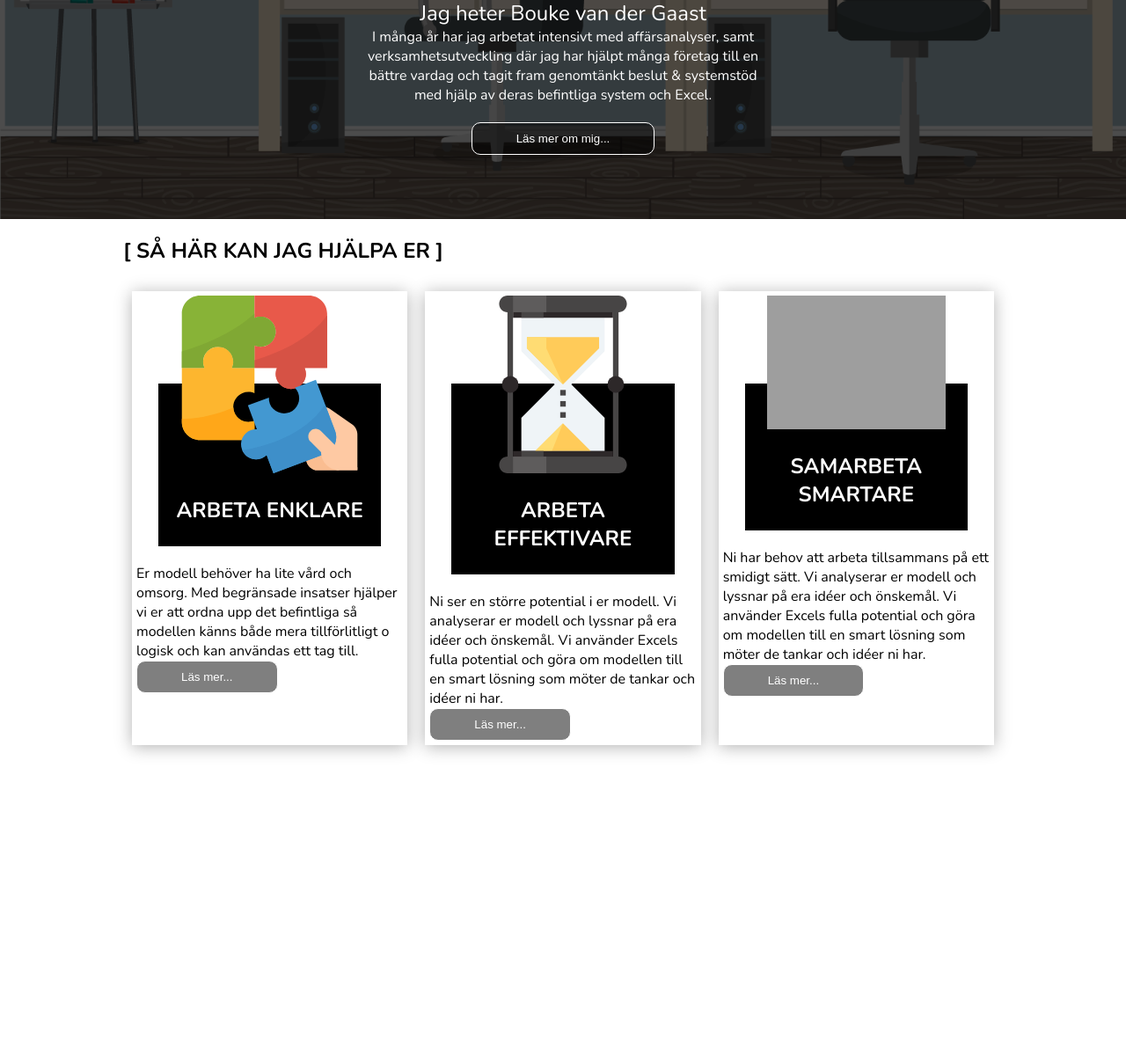
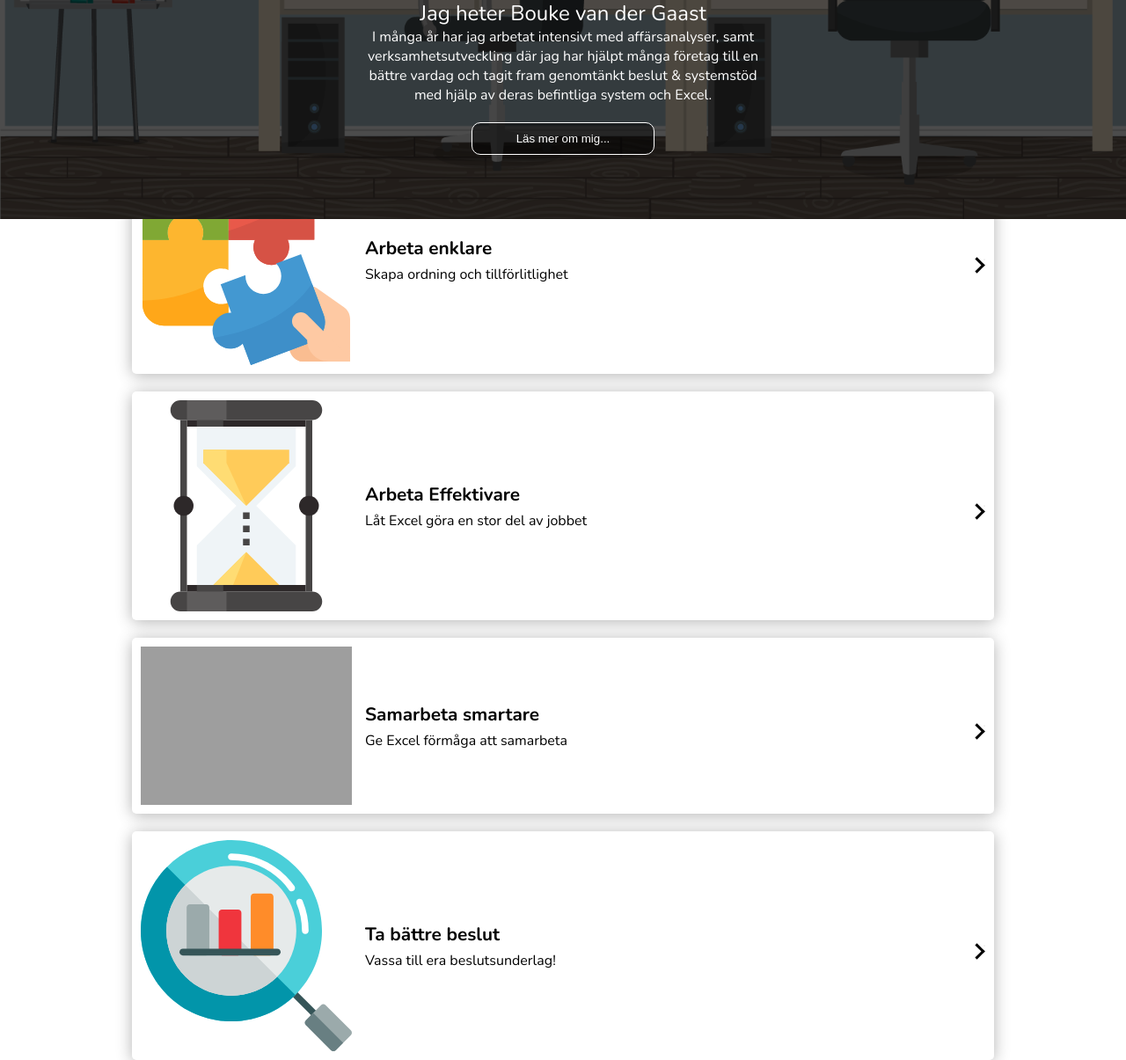
Before and after one commit to Flippen97/excelninja, a PHP site: page / in a window 1280 px wide. Shown: the part 2151-3356 px from the top of the page at 88% size. Before the commit the page ends 3009 px from the top, so only its background shows below. Run offline with PHP 8.4, Linux system fonts and the light colour scheme; some web fonts are replaced; grey boxes are pictures that could not be loaded.

Commit message:
added offer page

```diff
--- a/index.html
+++ b/index.html
@@ -40,7 +40,6 @@
 			</a>
 		</section>
 		<section class="quote" id="section2">
-			<div class="quoteWrapper">
 			<div class="quoteInnerWrapper">
 				<span class="quotation--top">,,</span>
 				<h2>Ta era befintliga Excellösningar till nästa nivå!</h2>
@@ -49,7 +48,6 @@
 				och bättre i snygga och tillförlitliga modeller i världens mest använda affärsverktyg.
 				</p>
 				<span class="quotation--bottom">,,</span>
-				</div>
 			</div>
 		</section>
 		<section class="aboutSection" id="section3">
@@ -66,6 +64,56 @@
 				<button>Läs mer om mig...</button>
 			</div>
 		</section>
+		<section class="offers" id="section4">
+			<h1>SÅ HÄR KAN JAG HJÄLPA ER</h1>
+			<div>
+				<img src="Assets/jigsaw.svg" alt="">
+				<div>
+					<h2>Arbeta enklare</h2>
+					<p>
+						Skapa ordning och tillförlitlighet
+					</p>
+				</div>
+				<button><span>Läs mer...</span></button>
+			</div>
+			<div>
+				<img src="Assets/hourglass.svg" alt="">
+				<div>
+					<h2>Arbeta Effektivare</h2>
+					<p>
+						Låt Excel göra en stor del av jobbet
+					</p>
+				</div>
+				<button><span>Läs mer...</span></button>
+			</div>
+			<div>
+				<img src="Assets/teamwork.svg" alt="">
+				<div>
+					<h2>Samarbeta smartare</h2>
+					<p>
+						Ge Excel förmåga att samarbeta
+					</p>
+				</div>
+				<button><span>Läs mer...</span></button>
+			</div>
+			<div>
+				<img src="Assets/analysis.svg" alt="">
+				<div>
+					<h2>Ta bättre beslut</h2>
+					<p>
+						Vassa till era beslutsunderlag!
+					</p>
+				</div>
+				<button><span>Läs mer...</span></button>
+			</div>
+		</section>
+	</main>
+	<footer>
+
+	</footer>
+	<script src="js/script.min.js"></script>
+</body>
+</html>
 		<!------
 		<section class="section3" id="section3">
 				<p>
@@ -95,57 +143,3 @@
 				</p>
 		</section>
 		--->
-		<section class="section4" id="section4">
-			<div class="grid">
-			<h1>[ SÅ HÄR KAN JAG HJÄLPA ER ]</h1>
-			<article>
-				<div>
-					<img src="Assets/jigsaw.svg" alt="">
-					<h2>ARBETA ENKLARE</h2>
-				</div>
-				<p>
-					Er modell behöver ha lite vård och omsorg.
-
-					Med begränsade insatser hjälper vi er att ordna upp det befintliga så
-					modellen känns både mera tillförlitligt o logisk och kan användas ett tag till.
-				</p>
-				<button>Läs mer...</button>
-			</article>
-			<article>
-				<div>
-					<img src="Assets/hourglass.svg" alt="">
-					<h2>ARBETA EFFEKTIVARE</h2>
-				</div>
-				<p>
-					Ni ser en större potential i er modell.
-
-					Vi analyserar er modell och lyssnar på era idéer och önskemål.
-					Vi använder Excels fulla potential och göra om modellen till en smart
-					lösning som möter de tankar och idéer ni har.
-				</p>
-				<button>Läs mer...</button>
-			</article>
-			<article>
-				<div>
-					<img src="Assets/teamwork.svg" alt="">
-					<h2>SAMARBETA SMARTARE</h2>
-				</div>
-				<p>
-					Ni har behov att arbeta tillsammans på ett smidigt sätt.
-
-					Vi analyserar er modell och lyssnar på era idéer och önskemål.
-					Vi använder Excels fulla potential och göra om modellen till en smart
-					lösning som möter de tankar och idéer ni har.
-				</p>
-				<button>Läs mer...</button>
-			</article>
-		</div>
-		</section>
-	</main>
-	<footer>
-
-	</footer>
-	<script src="js/script.min.js"></script>
-</body>
-
-</html>
--- a/sass/_home-page.scss
+++ b/sass/_home-page.scss
@@ -53,7 +53,7 @@
 @media (min-width: 760px) and (max-height: 850px)  {
     .home img{
         width: 500px;
-    left: calc(50% - 250px);
+        left: calc(50% - 250px);
     }
 }
 @include for-desktop{
--- /dev/null
+++ b/sass/_offers.scss
@@ -0,0 +1,100 @@
+.offers{
+    color: black;
+    height: 100vh;
+    max-width: 1000px;
+    margin: 0 auto;
+    display: flex;
+    flex-direction: column;
+    justify-content: center;
+}
+.offers h1{
+    text-align: center;
+    margin: 0;
+    padding: 20px 0;
+}
+.offers > div{
+    display: flex;
+    box-shadow: 0 2px 18px rgba(0, 0, 0, 0.3);
+    padding: 10px;
+    margin: 10px;
+    align-items: center;
+    border-radius: 5px;
+}
+.offers > div > div{
+    flex: 1;
+    /*display: flex;
+    flex-direction: column;
+    justify-content: center;*/
+    display: block;
+    /* text-align: center; */
+    padding: 0 15px;
+}
+.offers img{
+    width: 25%;
+}
+.offers h2{
+    margin: 0 0 5px 0;
+    font-size: 1.3em;
+}
+.offers button{
+    padding: 0;
+    position: relative;
+}
+.offers button::after{
+    content: "";
+    position: absolute;
+    left: -15px;
+    width: 10px;
+    height: 10px;
+    border-top: 3px solid #000;
+    border-right: 3px solid #000;
+    -webkit-transform: rotate(45deg);
+    transform: rotate(45deg);
+}
+.offers button span{
+    display: none;
+}
+/*
+article div{
+    background-color: black;
+    margin: 0 25px;
+    margin-top: 100px;
+}
+article div img{
+    width: 80%;
+    margin: 0 10%;
+    margin-top: -100px;
+}
+article div h2{
+    color: white;
+    text-align: center;
+    padding-bottom: 25px;
+}
+*/
+@include for-tablet{
+
+}
+@include for-desktop{
+
+}
+@include for-landscape-mobile{
+    .offers{
+        flex-direction: row;
+        flex-wrap: wrap;
+    }
+    .offers h1 {
+        width: 100%;
+    }
+    .offers>div {
+        width: calc(50% - 20px);
+    }
+    .offers h2{
+        font-size: 1em;
+    }
+    .offers p{
+        font-size: 0.8em;
+    }
+}
+@include for-landscape-tablet{
+
+}
--- a/sass/_quote.scss
+++ b/sass/_quote.scss
@@ -1,11 +1,7 @@
 .quote{
     color: black;
+    text-align: center;
     height: 100vh;
-    text-align: center;
-    padding: 30px;
-}
-.quoteWrapper{
-    height: calc(100vh - 60px);
     background-image: url(../Assets/bild_pengar.png), linear-gradient(rgba(255, 255, 255, 0.3), rgba(255, 255, 255, 0.3));
     background-size: contain;
     background-position: center;
@@ -13,6 +9,7 @@
     background-blend-mode: lighten;
     display: grid;
     align-items: center;
+    border: 30px solid #fff;
 }
 .quoteInnerWrapper{
     margin: 0 15px;
@@ -35,7 +32,7 @@
     color: #414141;
 }
 @include for-tablet{
-    .quoteWrapper{
+    .quote{
         background-size: cover;
     }
     .quoteInnerWrapper {
--- a/sass/style.scss
+++ b/sass/style.scss
@@ -4,6 +4,7 @@
 @import 'home-page';
 @import 'quote';
 @import 'about-section';
+@import 'offers';
 @import 'scroll-btn';
 /*
 main {
@@ -16,7 +17,17 @@ main {
 		font-size: $header-size;
 	}
 }*/
-
+@include for-desktop{
+    section{
+        background-attachment: fixed;
+    }
+    .quoteWrapper{
+        background-attachment: fixed;
+    }
+}
+:root {
+    --app-height: 100vh;
+}
 *{
     box-sizing: border-box;
 }
@@ -76,44 +87,3 @@ button{
  }
 
 */
-
-.section4{
-    color: black;
-    height: 100vh;
-    max-width: 1000px;
-    margin: 0 auto;
-}
-.grid{
-    display: grid;
-    grid-template-columns: repeat(1, 1fr);
-}
-article{
-    box-shadow: 0 2px 18px rgba(0, 0, 0, 0.3);
-    padding: 5px;
-    margin: 10px;
-}
-article div{
-    background-color: black;
-    margin: 0 25px;
-    margin-top: 100px;
-}
-article div img{
-    width: 80%;
-    margin: 0 10%;
-    margin-top: -100px;
-}
-article div h2{
-    color: white;
-    text-align: center;
-    padding-bottom: 25px;
-}
-@media (min-width: 800px) {
-    .grid{
-        display: grid;
-        grid-template-columns: repeat(3, 1fr);
-
-    }
-    .grid h1{
-        grid-column: span 3;
-    }
-}
```
Also changed, not shown: css/style.css (+120 -46 lines), js/script.min.js (+1 -1 lines), src/script.js (+35 -8 lines), Assets/analysis.svg (added), css/style.min.css, down.svg (deleted), package.json (line endings or trailing spaces). Lines whose indentation alone changed are shown as unchanged.
